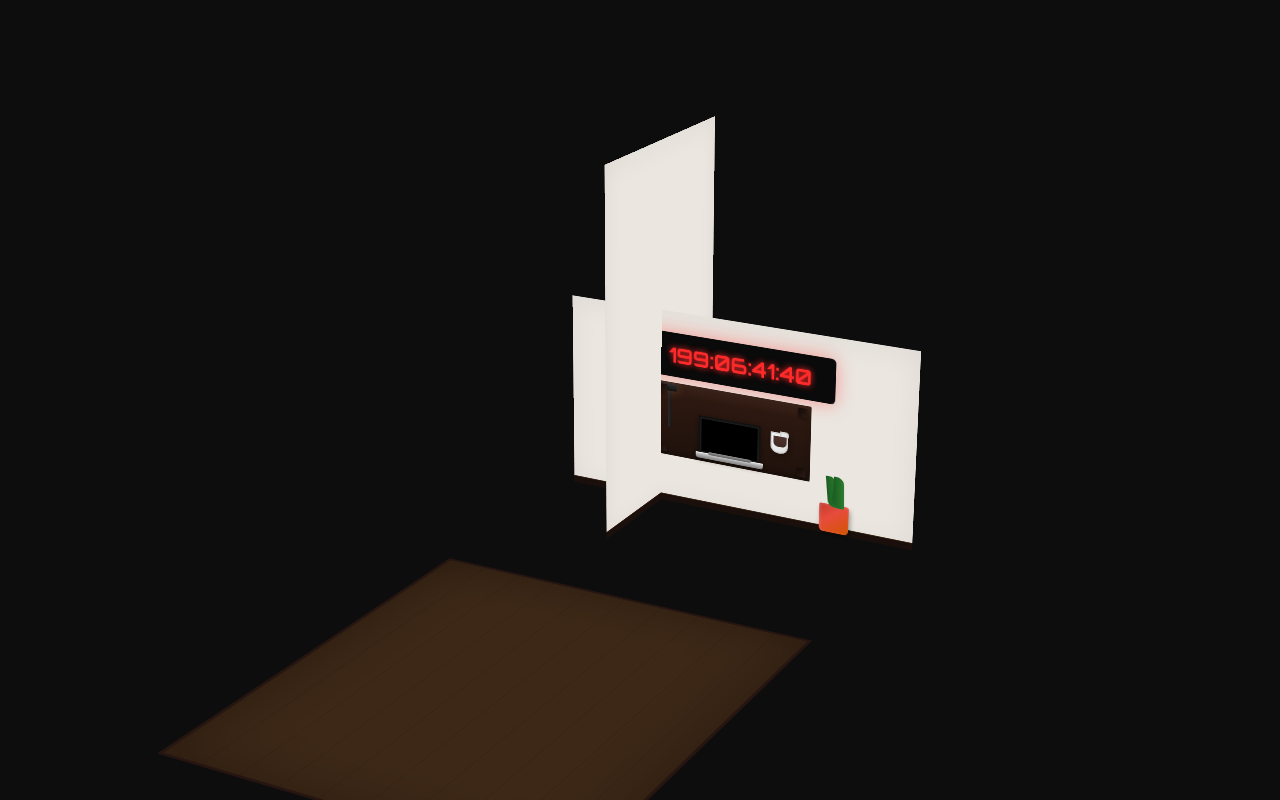
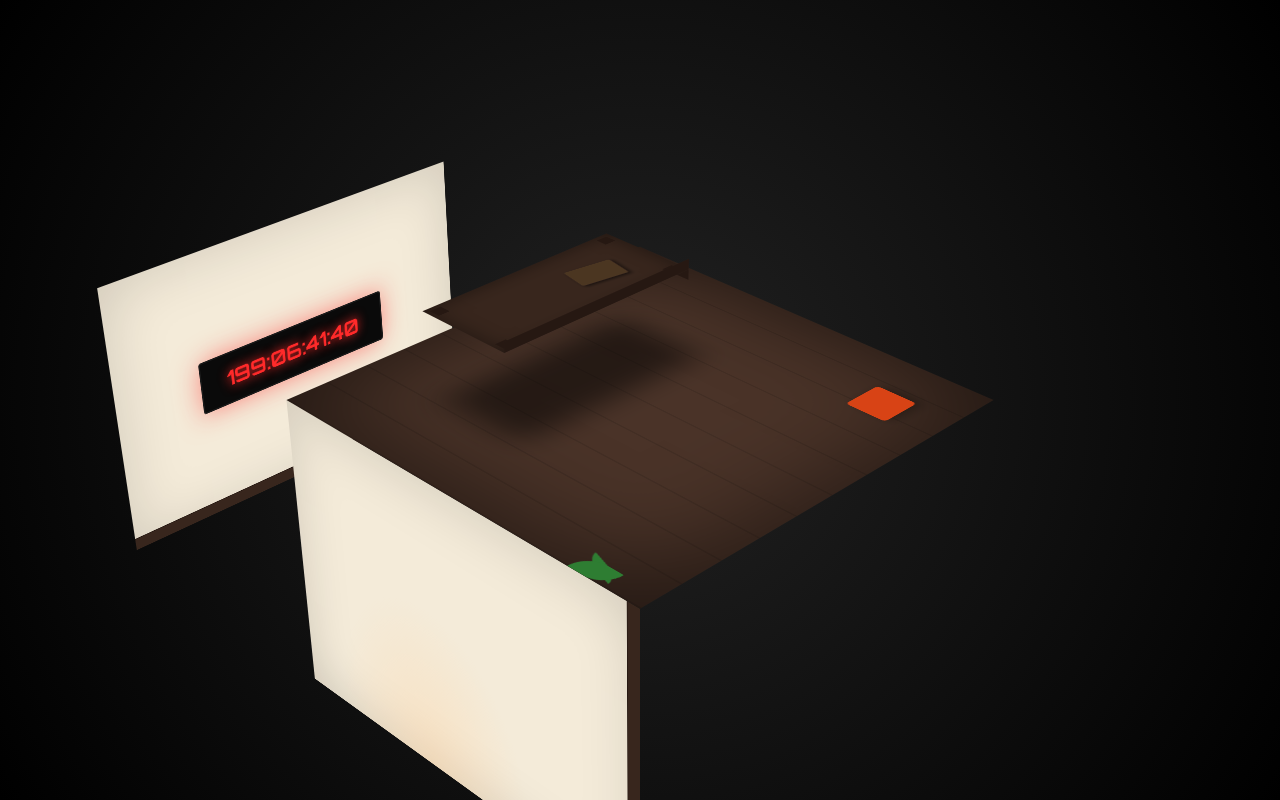
Before and after one commit to ezealfie/RegaloSabri, a plain HTML site: page index.html in a window 1280 px wide. Drawn offline with nearby package versions, Linux system fonts and the light colour scheme.

Commit message:
asset/style.css

```diff
--- a/index.html
+++ b/index.html
@@ -3,7 +3,7 @@
 <head>
     <meta charset="UTF-8">
     <meta name="viewport" content="width=device-width, initial-scale=1.0">
-    <title>Espacio de Sabri</title>
+    <title>El Espacio de Sabri</title>
     <link rel="stylesheet" href="style.css">
     <link href="https://fonts.googleapis.com/css2?family=Orbitron:wght@700&family=Poppins:wght@400;600&display=swap" rel="stylesheet">
     <script src="https://cdnjs.cloudflare.com/ajax/libs/qrcodejs/1.0.0/qrcode.min.js"></script>
@@ -12,60 +12,57 @@
 <body>
 
     <div class="scene">
-        <div class="room">
-            <!-- PISO -->
-            <div class="floor"></div>
-            <div class="desk-shadow"></div>
+        <div class="room-diorama">
 
-            <!-- PAREDES -->
-            <div class="wall wall-back">
-                <div class="skirting"></div>
-                <div class="clock" onclick="mostrarDetalleReloj()">
-                    <span id="time-display">000:00:00:00</span>
+            <div class="floor-wood">
+                <div class="table-shadow-floor"></div>
+            </div>
+
+            <div class="wall-back">
+                <div class="skirting"></div> <div class="clock-box" onclick="mostrarDetalleReloj()">
+                    <span id="time-display">00:00:00</span>
                 </div>
             </div>
-            <div class="wall wall-left">
+
+            <div class="wall-left">
                 <div class="skirting"></div>
+                <div class="warm-light-reflection"></div>
             </div>
 
-            <!-- ESCRITORIO SOBRE EL PISO -->
-            <div class="desk">
-                <div class="desk-surface">
-                    <div class="desk-edge front"></div>
-                    <div class="desk-edge right"></div>
-                    <!-- Laptop plateada (abre cupones) -->
-                    <div class="laptop" onclick="abrirCuponera()">
-                        <div class="laptop-screen">
-                            <div class="laptop-bezel"></div>
-                        </div>
-                        <div class="laptop-base"></div>
-                        <div class="laptop-hinge"></div>
+            <div class="desk-container">
+                <div class="desk-top">
+                    <div class="desk-edge-front"></div>
+                    <div class="desk-edge-side"></div>
+
+                    <div class="desk-lamp">
+                        <div class="lamp-head"></div>
+                        <div class="lamp-glow"></div>
                     </div>
-                    <div class="lamp">
-                        <div class="lamp-arm"></div>
-                        <div class="lamp-shade"></div>
+                    <div class="wallet-item" onclick="abrirCuponera()">
+                        <div class="wallet-detail"></div>
                     </div>
-                    <div class="mug"></div>
+                    <div class="mug-item"></div>
                 </div>
-                <div class="desk-leg leg-fl"></div>
-                <div class="desk-leg leg-fr"></div>
-                <div class="desk-leg leg-bl"></div>
-                <div class="desk-leg leg-br"></div>
+
+                <div class="leg fl"></div>
+                <div class="leg fr"></div>
+                <div class="leg bl"></div>
+                <div class="leg br"></div>
             </div>
 
-            <!-- PLANTA SOBRE EL PISO, AL LADO DEL ESCRITORIO -->
-            <div class="plant">
-                <div class="pot"></div>
-                <div class="plant-leaf l1"></div>
-                <div class="plant-leaf l2"></div>
-                <div class="plant-leaf l3"></div>
+            <div class="plant-group">
+                <div class="pot-clay"></div>
+                <div class="leaf l1"></div>
+                <div class="leaf l2"></div>
+                <div class="leaf l3"></div>
             </div>
+
         </div>
     </div>
 
     <div id="modal-clock" class="modal-overlay hidden" onclick="cerrarModales(event)">
-        <div class="modal-box dark-mode">
-            <h2>⏳ Tiempo Exacto</h2>
+        <div class="modal-box dark-theme">
+            <h2>⏳ Tiempo Juntos</h2>
             <div id="full-time-counter">Calculando...</div>
         </div>
     </div>
--- a/script.js
+++ b/script.js
@@ -4,22 +4,20 @@ const SUPABASE_URL = 'https://thchwfvkxwvsrkadgewp.supabase.co';
 const SUPABASE_KEY = 'eyJhbGciOiJIUzI1NiIsInR5cCI6IkpXVCJ9.eyJpc3MiOiJzdXBhYmFzZSIsInJlZiI6InRoY2h3ZnZreHd2c3JrYWRnZXdwIiwicm9sZSI6ImFub24iLCJpYXQiOjE3NjkzMTMxMTksImV4cCI6MjA4NDg4OTExOX0.vSKbCIfVLpAoJb-lmLOnLwECfUZ9MgiAl0L1BaWxu1Y';
 const DOMINIO_WEB = "https://regalo-sabri.vercel.app";
 
-const fechaInicio = new Date(2025, 6, 12, 21, 53); // 12 julio 2025, 21:53
+const fechaInicio = new Date(2025, 6, 12, 21, 53);
 
-const supabase = (typeof window !== 'undefined' && window.supabase)
-  ? window.supabase.createClient(SUPABASE_URL, SUPABASE_KEY)
-  : null;
+const supabase = window.supabase.createClient(SUPABASE_URL, SUPABASE_KEY);
 
 // CARGAR CUPONES
 async function cargarCupones() {
     const contenedor = document.getElementById('lista-cupones-render');
-    if (!contenedor || !supabase) return;
+
     const { data: cupones, error } = await supabase.from('cupones').select('*').order('id');
 
-    if (error) return;
+    if (error) { console.error(error); return; }
 
     contenedor.innerHTML = "";
-    (cupones || []).forEach(cupon => {
+    cupones.forEach(cupon => {
         const div = document.createElement('div');
         div.className = `cupon ${cupon.usado ? 'usado' : ''}`;
         div.innerHTML = cupon.usado ? `✅ Canjeado: ${cupon.nombre}` : `🎟️ Cupón: ${cupon.nombre}`;
@@ -32,7 +30,6 @@ async function cargarCupones() {
 // CANJEAR
 async function canjearCupon(id, nombre) {
     if (!confirm(`¿Querés usar el cupón de "${nombre}"?`)) return;
-    if (!supabase) return;
     const { error } = await supabase.from('cupones').update({ usado: true, fecha_uso: new Date() }).eq('id', id);
     if (!error) { await cargarCupones(); mostrarQR(id); }
 }
@@ -44,38 +41,28 @@ function mostrarQR(idCupon) {
     const idLimpio = idCupon.replace('cupon_', '');
     new QRCode(qrDiv, {
         text: `${DOMINIO_WEB}/cupon/${idLimpio}.html`,
-        width: 130, height: 130, colorDark: "#bf360c"
+        width: 130, height: 130, colorDark: "#d32f2f"
     });
 }
 
 function actualizarReloj() {
-    const el = document.getElementById('time-display');
-    if (!el) return;
     const dif = new Date() - fechaInicio;
-    if (dif < 0) {
-        el.innerText = '000:00:00:00';
-        return;
-    }
     const d = Math.floor(dif / 86400000).toString().padStart(3, '0');
     const h = Math.floor((dif / 3600000) % 24).toString().padStart(2, '0');
     const m = Math.floor((dif / 60000) % 60).toString().padStart(2, '0');
     const s = Math.floor((dif / 1000) % 60).toString().padStart(2, '0');
-    el.innerText = `${d}:${h}:${m}:${s}`;
+    document.getElementById('time-display').innerText = `${d}:${h}:${m}:${s}`;
+
+    const displayDetalle = document.getElementById('full-time-counter');
+    if (displayDetalle && !document.getElementById('modal-clock').classList.contains('hidden')) {
+        displayDetalle.innerHTML = `<h1 style="color:#ff2a2a; margin:0">${d}</h1> DÍAS JUNTOS <br> ${h}:${m}:${s}`;
+    }
 }
 
-window.mostrarDetalleReloj = () => {
-    const modal = document.getElementById('modal-clock');
-    const fullEl = document.getElementById('full-time-counter');
-    if (modal) modal.classList.remove('hidden');
-    if (fullEl) fullEl.textContent = document.getElementById('time-display')?.innerText || '000:00:00:00';
-};
+window.mostrarDetalleReloj = () => document.getElementById('modal-clock').classList.remove('hidden');
 window.abrirCuponera = () => { document.getElementById('modal-cupones').classList.remove('hidden'); cargarCupones(); };
 window.cerrarModales = (e) => { if (e.target.classList.contains('modal-overlay')) e.target.classList.add('hidden'); };
 window.cerrarQR = () => document.getElementById('qr-container').classList.add('hidden');
 
-// Reloj: iniciar en cuanto exista el DOM
-const timeEl = document.getElementById('time-display');
-if (timeEl) {
-    actualizarReloj();
-    setInterval(actualizarReloj, 1000);
-}
+setInterval(actualizarReloj, 1000);
+actualizarReloj();
--- a/style.css
+++ b/style.css
@@ -1,434 +1,159 @@
-/* ========== HABITACIÓN 3D — ARMADA DESDE CERO ========== */
-
 :root {
-    --wall: #ebe6e0;
-    --floor: #3d2817;
-    --floor-plank: rgba(0,0,0,0.12);
-    --desk: #2c1810;
-    --desk-edge: #1a0f0a;
-    --clock-red: #ff2a2a;
-    --lamp-glow: rgba(255,200,120,0.25);
+    --bg-void: #111;
+    --wall-warm: #f4ebd9; /* Crema suave */
+    --floor-wood: #4a3328; /* Madera oscura */
+    --desk-wood: #38261d;
+    --desk-edge: #261812; /* Borde oscuro para efecto 3D */
+    --led-red: #ff2a2a;
+    --lamp-light: rgba(255, 210, 160, 0.4);
 }
 
-* { box-sizing: border-box; }
-
 body {
-    margin: 0;
-    min-height: 100vh;
-    background: #0d0d0d;
-    display: flex;
-    justify-content: center;
-    align-items: center;
-    font-family: 'Poppins', sans-serif;
-    overflow: hidden;
+    background-color: var(--bg-void); margin: 0; height: 100vh;
+    display: flex; justify-content: center; align-items: center;
+    font-family: 'Poppins', sans-serif; overflow: hidden;
 }
 
-/* --- ESCENA Y CÁMARA --- */
 .scene {
-    width: 100vw;
-    height: 100vh;
-    perspective: 2200px;
-    display: flex;
-    justify-content: center;
-    align-items: center;
+    width: 100vw; height: 100vh; perspective: 2000px;
+    display: flex; justify-content: center; align-items: center;
+    background: radial-gradient(circle at center, #222, #000);
 }
 
-.room {
-    position: relative;
-    width: 500px;
-    height: 500px;
+/* --- EL DIORAMA (La Caja Mágica) --- */
+.room-diorama {
+    position: relative; width: 500px; height: 500px;
     transform-style: preserve-3d;
-    transform: rotateX(-20deg) rotateY(-28deg) scale(0.88);
+    /* Ángulo Isométrico Perfecto - NO TOCAR */
+    transform: rotateX(60deg) rotateZ(-45deg);
 }
 
-/* --- PISO (borde inferior = donde terminan las paredes) --- */
-.floor {
-    position: absolute;
-    top: 0;
-    left: 0;
-    width: 480px;
-    height: 480px;
-    background: var(--floor);
-    background-image: repeating-linear-gradient(
-        90deg,
-        var(--floor-plank) 0,
-        var(--floor-plank) 1px,
-        transparent 1px,
-        transparent 48px
-    );
-    border: 4px solid #261510;
+/* --- ESTRUCTURA --- */
+.floor-wood {
+    position: absolute; width: 500px; height: 500px;
+    background: var(--floor-wood);
+    /* Tablas de madera */
+    background-image: repeating-linear-gradient(90deg, rgba(0,0,0,0.1) 0, rgba(0,0,0,0.1) 2px, transparent 2px, transparent 50px);
+    box-shadow: inset 0 0 150px rgba(0,0,0,0.6);
     transform-style: preserve-3d;
-    /* Plano horizontal que hace borde con el zócalo: misma “altura” que la base de las paredes */
-    transform: rotateX(90deg) translateY(260px) translateZ(-250px);
-    transform-origin: center center;
-    box-shadow: inset 0 0 80px rgba(0,0,0,0.3);
 }
 
-.desk-shadow {
-    position: absolute;
-    bottom: 66px;
-    left: 118px;
-    width: 224px;
-    height: 102px;
-    background: rgba(0,0,0,0.35);
-    filter: blur(18px);
-    transform: rotateX(90deg) translateY(2px) translateZ(-248px);
-    border-radius: 4px;
+.wall-back {
+    position: absolute; width: 500px; height: 350px;
+    background: var(--wall-warm);
+    transform-origin: top; transform: rotateX(-90deg) translateZ(-350px);
+    top: 0; display: flex; justify-content: center; align-items: center;
+    box-shadow: inset 0 0 80px rgba(0,0,0,0.15);
 }
 
-/* --- PAREDES (base apoyada en el piso) --- */
-.wall {
-    position: absolute;
-    background: var(--wall);
-    box-shadow: inset 0 0 40px rgba(0,0,0,0.06);
+.wall-left {
+    position: absolute; width: 350px; height: 500px;
+    background: var(--wall-warm);
+    transform-origin: left; transform: rotateY(90deg);
+    top: 0; left: 0;
+    box-shadow: inset 0 0 80px rgba(0,0,0,0.15);
 }
 
-/* Pared trasera: apoyada en el piso (base en bottom del room) */
-.wall-back {
-    width: 480px;
-    height: 260px;
-    bottom: 0;
-    left: 0;
-    top: auto;
-    transform: translateZ(-250px);
-    display: flex;
-    justify-content: center;
-    align-items: flex-start;
-    padding: 28px 24px;
+.skirting { /* Zócalo */
+    position: absolute; bottom: 0; width: 100%; height: 15px;
+    background: var(--desk-wood); border-top: 1px solid #261812;
 }
 
-/* Pared izquierda: misma base, apoyada en el piso */
-.wall-left {
-    width: 260px;
-    height: 480px;
-    bottom: 0;
-    left: 0;
-    top: auto;
-    transform: rotateY(-90deg) translateX(-250px);
+.warm-light-reflection {
+    position: absolute; top: 50px; right: 0; width: 200px; height: 300px;
+    background: radial-gradient(ellipse at right, var(--lamp-light), transparent 70%);
 }
 
-.skirting {
-    position: absolute;
-    bottom: 0;
-    left: 0;
-    right: 0;
-    height: 10px;
-    background: var(--desk-edge);
-    border-top: 1px solid #3d2817;
+/* --- RELOJ --- */
+.clock-box {
+    padding: 15px 35px; background: #0a0a0a; border-radius: 4px;
+    box-shadow: 0 0 35px rgba(255, 42, 42, 0.5);
+    transform: translateZ(15px); cursor: pointer; border: 2px solid #1a1a1a;
+}
+#time-display {
+    font-family: 'Orbitron', monospace; color: var(--led-red);
+    font-size: 28px; text-shadow: 0 0 15px var(--led-red);
 }
 
-/* --- RELOJ EN PARED --- */
-.clock {
-    padding: 12px 32px;
-    background: #0a0a0a;
-    border-radius: 6px;
-    box-shadow: 0 0 24px rgba(255,0,0,0.35);
-    transform: translateZ(2px);
-    cursor: pointer;
+/* --- MESA 3D SÓLIDA --- */
+.desk-container {
+    position: absolute; top: 100px; left: 100px; width: 250px; height: 120px;
+    transform-style: preserve-3d;
+    transform: translateZ(100px); /* Altura de la mesa desde el piso */
 }
 
-#time-display {
-    font-family: 'Orbitron', monospace;
-    font-size: 28px;
-    color: var(--clock-red);
-    text-shadow: 0 0 8px var(--clock-red);
+.desk-top {
+    position: absolute; width: 100%; height: 100%;
+    background: var(--desk-wood);
+    box-shadow: inset 0 0 30px rgba(0,0,0,0.4);
+    transform-style: preserve-3d;
 }
 
-/* --- ESCRITORIO SOBRE EL PISO (patas en el suelo) --- */
-.desk {
-    position: absolute;
-    bottom: 65px;
-    left: 120px;
-    width: 220px;
-    height: 100px;
-    transform-style: preserve-3d;
-    transform: translateZ(-250px);
+/* Bordes 3D para que no parezca papel */
+.desk-edge-front {
+    position: absolute; bottom: 0; width: 100%; height: 12px;
+    background: var(--desk-edge); transform-origin: bottom; transform: rotateX(-90deg);
 }
-
-.desk-surface {
-    position: absolute;
-    inset: 0;
-    background: linear-gradient(180deg, #3a2218 0%, var(--desk) 20%, #1f120c 100%);
-    border-radius: 2px;
-    box-shadow: inset 0 2px 8px rgba(255,255,255,0.04), inset 0 -2px 8px rgba(0,0,0,0.3);
-}
-
-.desk-edge {
-    position: absolute;
-    background: var(--desk-edge);
-}
-
-.desk-edge.front {
-    bottom: 0;
-    left: 0;
-    right: 0;
-    height: 8px;
-    transform-origin: bottom;
-    transform: rotateX(-90deg);
-    box-shadow: 0 1px 3px rgba(0,0,0,0.4);
-}
-
-.desk-edge.right {
-    top: 0;
-    right: 0;
-    width: 8px;
-    bottom: 0;
-    transform-origin: right;
-    transform: rotateY(-90deg);
-    box-shadow: 1px 0 3px rgba(0,0,0,0.3);
+.desk-edge-side {
+    position: absolute; right: 0; width: 12px; height: 100%;
+    background: var(--desk-edge); transform-origin: right; transform: rotateY(-90deg);
 }
 
 /* Patas */
-.desk-leg {
-    position: absolute;
-    width: 12px;
-    height: 12px;
-    background: linear-gradient(135deg, #120a06, #2d1b15);
-    box-shadow: 0 2px 4px rgba(0,0,0,0.4);
+.leg {
+    position: absolute; width: 14px; height: 14px; background: var(--desk-edge);
+}
+.leg::after { /* El cuerpo de la pata bajando al piso */
+    content: ''; position: absolute; width: 100%; height: 100px;
+    background: var(--desk-edge); transform-origin: top; transform: rotateX(-90deg);
+}
+.fl { top: 5px; left: 5px; } .fr { top: 5px; right: 5px; }
+.bl { bottom: 5px; left: 5px; } .br { bottom: 5px; right: 5px; }
+
+/* Sombra en el piso (Ancla la mesa) */
+.table-shadow-floor {
+    position: absolute; top: 110px; left: 110px; width: 250px; height: 120px;
+    background: rgba(0,0,0,0.5); filter: blur(20px); transform: translateZ(1px);
 }
 
-.desk-leg::after {
-    content: '';
-    position: absolute;
-    left: 0;
-    top: 0;
-    width: 100%;
-    height: 65px;
-    background: linear-gradient(90deg, #1a0f0a, #251611);
-    transform-origin: top;
-    transform: rotateX(-90deg);
+/* --- OBJETOS --- */
+.wallet-item {
+    position: absolute; top: 40px; left: 150px; width: 55px; height: 35px;
+    background: #4b3621; border-radius: 3px; transform: rotateZ(10deg);
+    cursor: pointer; box-shadow: 2px 3px 5px rgba(0,0,0,0.5); border: 1px solid #38261d;
 }
 
-.leg-fl { top: 4px; left: 6px; }
-.leg-fr { top: 4px; right: 6px; }
-.leg-bl { bottom: 4px; left: 6px; }
-.leg-br { bottom: 4px; right: 6px; }
+.pot-clay {
+    position: absolute; bottom: 50px; right: 60px; width: 50px; height: 50px;
+    background: #d84315; border-radius: 5px; transform: translateZ(25px);
+    box-shadow: 5px 5px 15px rgba(0,0,0,0.3);
+}
+.leaf {
+    position: absolute; background: #2e7d32; width: 25px; height: 45px;
+    border-radius: 0 25px 0 25px; bottom: 45px; transform-origin: bottom;
+}
+.l1 { transform: rotateY(0deg) rotateX(-20deg); }
+.l2 { transform: rotateY(120deg) rotateX(-20deg); }
 
-/* --- LAPTOP PLATEADA, PANTALLA NEGRA --- */
-.laptop {
-    position: absolute;
-    top: 38px;
-    left: 60px;
-    width: 95px;
-    height: 58px;
-    transform-style: preserve-3d;
-    transform: translateZ(6px);
-    cursor: pointer;
+/* --- MODALES --- */
+.hidden { display: none !important; }
+.modal-overlay {
+    position: fixed; top: 0; left: 0; width: 100%; height: 100%;
+    background: rgba(0,0,0,0.85); z-index: 999;
+    display: flex; justify-content: center; align-items: center;
+    backdrop-filter: blur(5px);
 }
-
-.laptop-screen {
-    position: absolute;
-    top: 0;
-    left: 4px;
-    width: 87px;
-    height: 52px;
-    background: #000;
-    border-radius: 2px 2px 0 0;
-    box-shadow: inset 0 0 0 2px #111, 0 2px 6px rgba(0,0,0,0.4);
+.modal-box {
+    background: #fff; padding: 30px; border-radius: 15px; width: 320px; text-align: center;
 }
-
-.laptop-bezel {
-    position: absolute;
-    inset: 2px;
-    border: 2px solid #1a1a1a;
-    border-radius: 1px;
-    background: #000;
+.dark-theme { background: #0a0a0a; color: var(--led-red); border: 2px solid #222; }
+.cupon {
+    background: #fff8e1; border: 1px solid #ffcc80; padding: 15px; margin: 10px 0;
+    border-radius: 8px; cursor: pointer; text-align: left; font-weight: 600;
 }
-
-.laptop-base {
-    position: absolute;
-    bottom: 0;
-    left: 0;
-    width: 95px;
-    height: 8px;
-    background: linear-gradient(180deg, #e8e8e8 0%, #c0c0c0 30%, #a0a0a0 60%, #808080 100%);
-    border-radius: 0 0 4px 4px;
-    box-shadow: 0 2px 6px rgba(0,0,0,0.35), inset 0 1px 0 rgba(255,255,255,0.6);
+.cupon.usado { background: #eee; color: #aaa; text-decoration: line-through; }
+.btn-cerrar {
+    background: #ff2a2a; color: white; border: none; padding: 10px 20px;
+    border-radius: 5px; margin-top: 15px; cursor: pointer;
 }
-
-.laptop-hinge {
-    position: absolute;
-    bottom: 6px;
-    left: 50%;
-    transform: translateX(-50%);
-    width: 60px;
-    height: 4px;
-    background: linear-gradient(180deg, #909090, #606060);
-    border-radius: 2px;
-}
-
-/* --- LÁMPARA --- */
-.lamp {
-    position: absolute;
-    top: 12px;
-    left: 18px;
-    width: 8px;
-    height: 50px;
-    transform: translateZ(5px);
-}
-
-.lamp-arm {
-    position: absolute;
-    left: 2px;
-    top: 0;
-    width: 4px;
-    height: 100%;
-    background: linear-gradient(90deg, #2a2a2a, #1a1a1a);
-    border-radius: 2px;
-}
-
-.lamp-shade {
-    position: absolute;
-    top: -10px;
-    left: -6px;
-    width: 20px;
-    height: 10px;
-    background: linear-gradient(180deg, #333, #111);
-    border-radius: 2px;
-    box-shadow: 0 0 16px var(--lamp-glow);
-}
-
-/* --- TAZA --- */
-.mug {
-    position: absolute;
-    top: 42px;
-    left: 165px;
-    width: 24px;
-    height: 28px;
-    background: linear-gradient(135deg, #f5f5f5, #e0e0e0);
-    border: 2px solid #d0d0d0;
-    border-radius: 0 0 10px 10px;
-    transform: translateZ(5px);
-    box-shadow: 2px 2px 6px rgba(0,0,0,0.3);
-}
-
-.mug::before {
-    content: '';
-    position: absolute;
-    top: -4px;
-    right: -3px;
-    width: 8px;
-    height: 5px;
-    background: linear-gradient(135deg, #f0f0f0, #ddd);
-    border: 2px solid #d0d0d0;
-    border-radius: 0 4px 4px 0;
-}
-
-.mug::after {
-    content: '';
-    position: absolute;
-    top: 3px;
-    left: 2px;
-    width: 18px;
-    height: 14px;
-    background: linear-gradient(180deg, #4e342e, #3e2723);
-    border-radius: 0 0 6px 6px;
-}
-
-/* --- PLANTA SOBRE EL PISO --- */
-.plant {
-    position: absolute;
-    bottom: 2px;
-    left: 352px;
-    width: 50px;
-    height: 70px;
-    transform-style: preserve-3d;
-    transform: translateZ(-250px);
-}
-
-.plant::before {
-    content: '';
-    position: absolute;
-    bottom: -2px;
-    left: 0;
-    width: 44px;
-    height: 10px;
-    background: rgba(0,0,0,0.2);
-    border-radius: 50%;
-    filter: blur(5px);
-}
-
-.pot {
-    position: absolute;
-    bottom: 0;
-    left: 2px;
-    width: 40px;
-    height: 38px;
-    background: linear-gradient(145deg, #c0392b, #e74c3c 40%, #d35400);
-    border-radius: 3px 3px 6px 6px;
-    box-shadow: inset 1px 1px 4px rgba(255,255,255,0.2), 2px 4px 6px rgba(0,0,0,0.35);
-}
-
-.plant-leaf {
-    position: absolute;
-    width: 14px;
-    height: 42px;
-    bottom: 34px;
-    background: linear-gradient(90deg, #1b5e20, #2e7d32);
-    border-radius: 0 10px 0 10px;
-    transform-origin: bottom center;
-}
-
-.plant-leaf.l1 { left: 14px; transform: rotateZ(-6deg); }
-.plant-leaf.l2 { left: 18px; transform: rotateZ(4deg); }
-.plant-leaf.l3 { left: 22px; transform: rotateZ(-2deg); }
-
-/* ========== MODALES ========== */
-.hidden { display: none !important; }
-
-.modal-overlay {
-    position: fixed;
-    inset: 0;
-    background: rgba(0,0,0,0.82);
-    z-index: 999;
-    display: flex;
-    justify-content: center;
-    align-items: center;
-    backdrop-filter: blur(6px);
-}
-
-.modal-box {
-    background: #fff;
-    padding: 28px;
-    border-radius: 14px;
-    width: 320px;
-    text-align: center;
-}
-
-.modal-box.dark-mode {
-    background: #000;
-    color: var(--clock-red);
-    border: 2px solid #222;
-}
-
-.cupon {
-    background: #fff8e1;
-    border: 1px solid #ffcc80;
-    padding: 14px;
-    margin: 8px 0;
-    border-radius: 8px;
-    cursor: pointer;
-    text-align: left;
-    font-weight: 600;
-}
-
-.cupon.usado {
-    background: #eee;
-    color: #999;
-    text-decoration: line-through;
-}
-
-.btn-cerrar {
-    background: #ff2a2a;
-    color: #fff;
-    border: none;
-    padding: 10px 20px;
-    border-radius: 6px;
-    margin-top: 14px;
-    cursor: pointer;
-}
-
-#qrcode {
-    display: flex;
-    justify-content: center;
-}
+#qrcode { display: flex; justify-content: center; margin-top:15px; }
```
